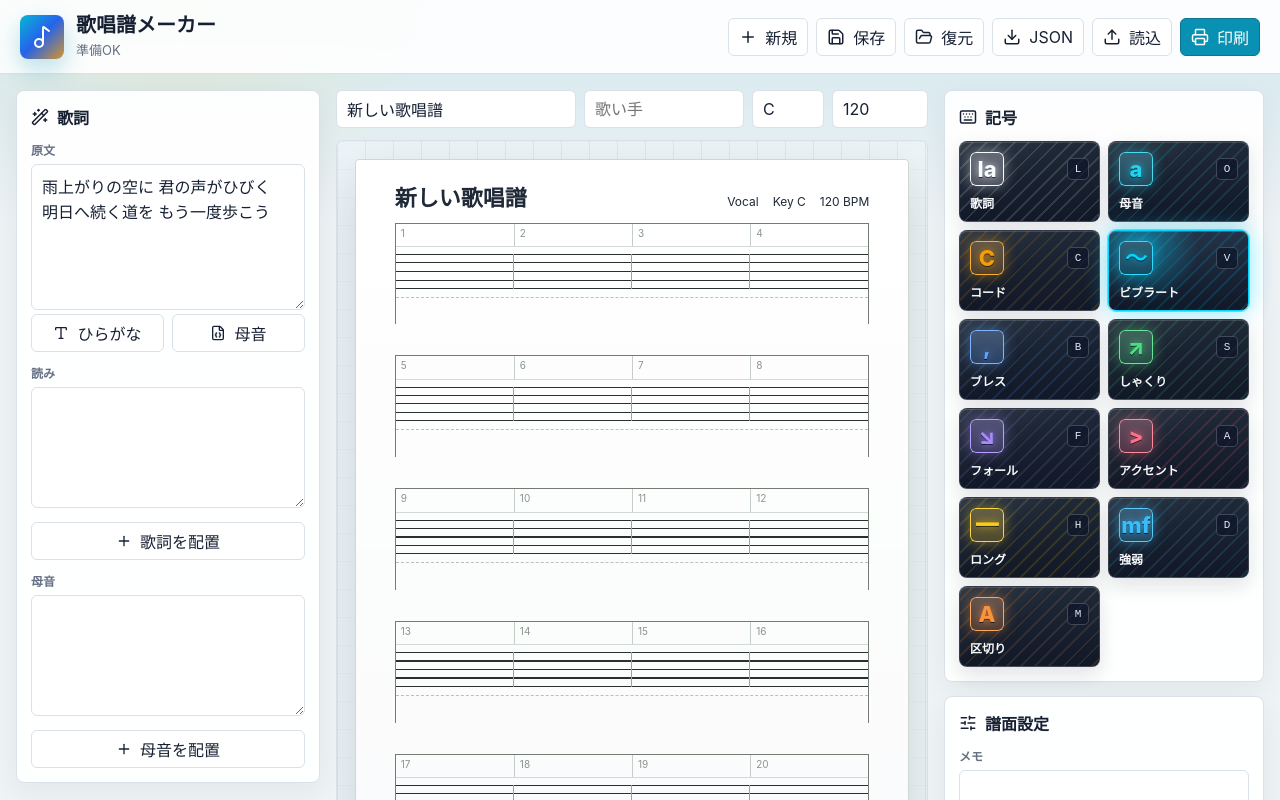
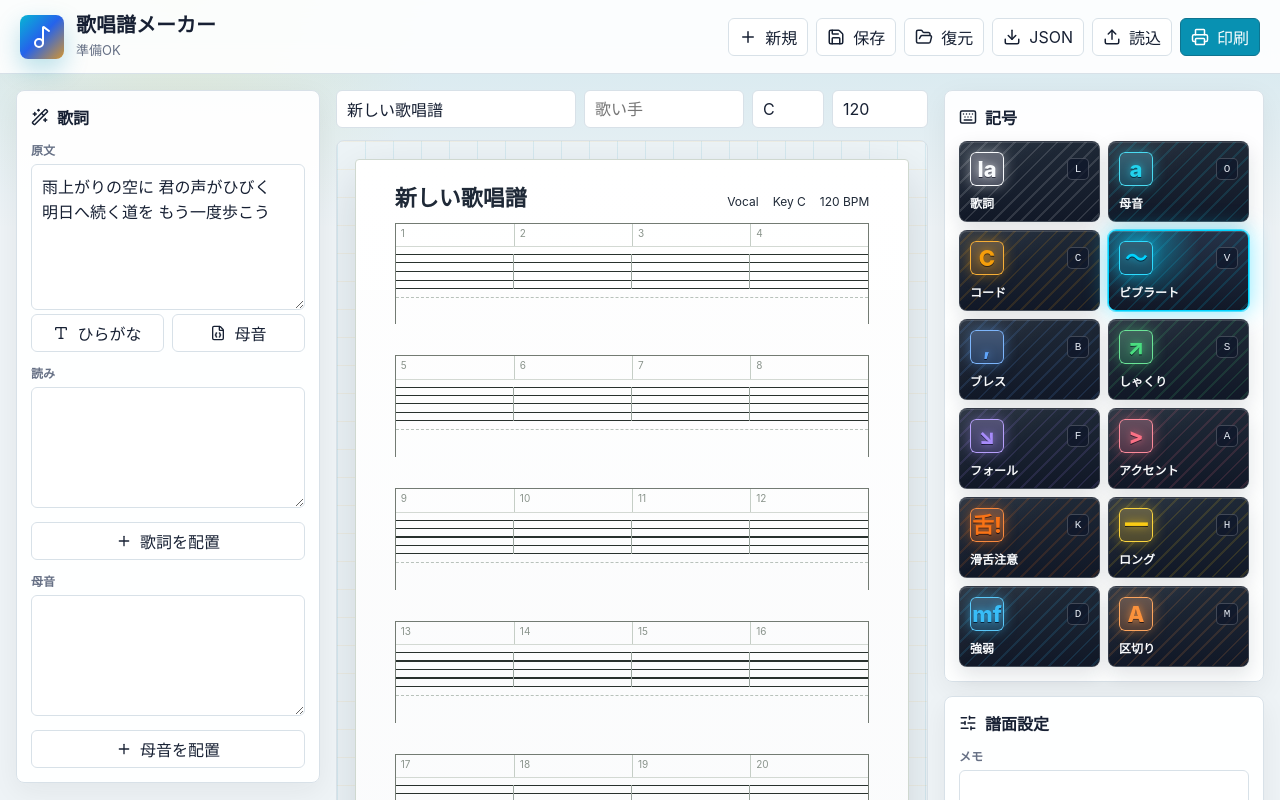
Before and after one commit to UmbrellaParade/Vocal-sheet-music, a Next.js app: page / in a window 1280 px wide. Shown: the top 800 px of the page. Built offline with nearby package versions, Linux system fonts and the light colour scheme.

Commit message:
Add diction marker and simplify sheet symbols

```diff
--- a/app/globals.css
+++ b/app/globals.css
@@ -551,23 +551,19 @@ kbd {
 }
 
 .sheet-symbol {
-  min-width: 34px;
-  min-height: 32px;
-  padding: 0 4px;
-  border-color: color-mix(in srgb, var(--item-color), white 28%);
-  border-radius: 999px;
+  min-width: auto;
+  min-height: auto;
+  padding: 0 2px;
+  border-color: transparent;
+  border-radius: 0;
   color: var(--item-color);
   font-weight: 900;
-  background:
-    linear-gradient(180deg, rgba(255, 255, 255, 0.15), transparent 42%),
-    color-mix(in srgb, var(--item-color), #111827 78%);
-  box-shadow:
-    0 0 0 1px color-mix(in srgb, var(--item-color), transparent 68%),
-    0 0 16px color-mix(in srgb, var(--item-color), transparent 45%),
-    inset 0 1px 0 rgba(255, 255, 255, 0.22);
+  background: transparent;
+  box-shadow: none;
   text-shadow:
-    0 0 10px color-mix(in srgb, var(--item-color), transparent 15%),
-    0 1px 0 #020617;
+    0 0 4px rgba(255, 255, 255, 0.75),
+    0 0 10px color-mix(in srgb, var(--item-color), transparent 18%),
+    0 1px 1px rgba(2, 6, 23, 0.6);
 }
 
 .sheet-text {
@@ -596,45 +592,31 @@ kbd {
 
 .sheet-symbol.tool-vibrato {
   min-width: 56px;
-  background:
-    repeating-linear-gradient(
-      90deg,
-      color-mix(in srgb, var(--item-color), #111827 72%) 0 8px,
-      color-mix(in srgb, var(--item-color), #111827 84%) 8px 16px
-    );
+  letter-spacing: 0.08em;
 }
 
 .sheet-symbol.tool-breath {
-  min-width: 32px;
-  background:
-    radial-gradient(circle at 34% 32%, rgba(255, 255, 255, 0.35), transparent 18%),
-    radial-gradient(circle at 70% 68%, color-mix(in srgb, var(--item-color), transparent 52%), transparent 22%),
-    color-mix(in srgb, var(--item-color), #0f172a 80%);
+  min-width: auto;
 }
 
 .sheet-symbol.tool-scoop,
 .sheet-symbol.tool-fall {
-  border-radius: 8px;
-  background:
-    linear-gradient(135deg, color-mix(in srgb, var(--item-color), transparent 48%), transparent 46%),
-    color-mix(in srgb, var(--item-color), #0f172a 82%);
+  border-radius: 0;
 }
 
 .sheet-symbol.tool-accent {
-  border-radius: 8px;
-  background:
-    linear-gradient(90deg, color-mix(in srgb, var(--item-color), transparent 48%), transparent),
-    color-mix(in srgb, var(--item-color), #0f172a 78%);
+  border-radius: 0;
+}
+
+.sheet-symbol.tool-diction {
+  min-width: 46px;
+  letter-spacing: 0;
+  -webkit-text-stroke: 0.35px #7c2d12;
 }
 
 .sheet-symbol.tool-hold {
   min-width: 70px;
-  background:
-    repeating-linear-gradient(
-      90deg,
-      color-mix(in srgb, var(--item-color), #111827 62%) 0 14px,
-      color-mix(in srgb, var(--item-color), #111827 78%) 14px 22px
-    );
+  letter-spacing: 0.06em;
 }
 
 .sheet-text.tool-lyric {
@@ -659,6 +641,16 @@ kbd {
     0 0 0 2px rgba(250, 204, 21, 0.38),
     0 0 22px rgba(250, 204, 21, 0.32),
     0 8px 20px rgba(15, 23, 42, 0.16);
+}
+
+.sheet-symbol.selected {
+  border-color: transparent;
+  box-shadow: none;
+  text-shadow:
+    0 0 4px rgba(255, 255, 255, 0.9),
+    0 0 12px color-mix(in srgb, var(--item-color), transparent 8%),
+    0 0 22px rgba(250, 204, 21, 0.36),
+    0 1px 1px rgba(2, 6, 23, 0.7);
 }
 
 .inspector {
--- a/app/page.tsx
+++ b/app/page.tsx
@@ -40,6 +40,7 @@ type ToolId =
   | "scoop"
   | "fall"
   | "accent"
+  | "diction"
   | "hold"
   | "dynamic"
   | "marker";
@@ -166,6 +167,15 @@ const SHEET_TOOLS: ToolSpec[] = [
     kind: "symbol"
   },
   {
+    id: "diction",
+    name: "滑舌注意",
+    label: "舌!",
+    shortcut: "K",
+    color: "#f97316",
+    size: 24,
+    kind: "symbol"
+  },
+  {
     id: "hold",
     name: "ロング",
     label: "━",
@@ -210,6 +220,7 @@ const COLOR_SWATCHES = [
   "#60a5fa",
   "#a78bfa",
   "#fb923c",
+  "#f97316",
   "#f8fafc"
 ];
 
```
